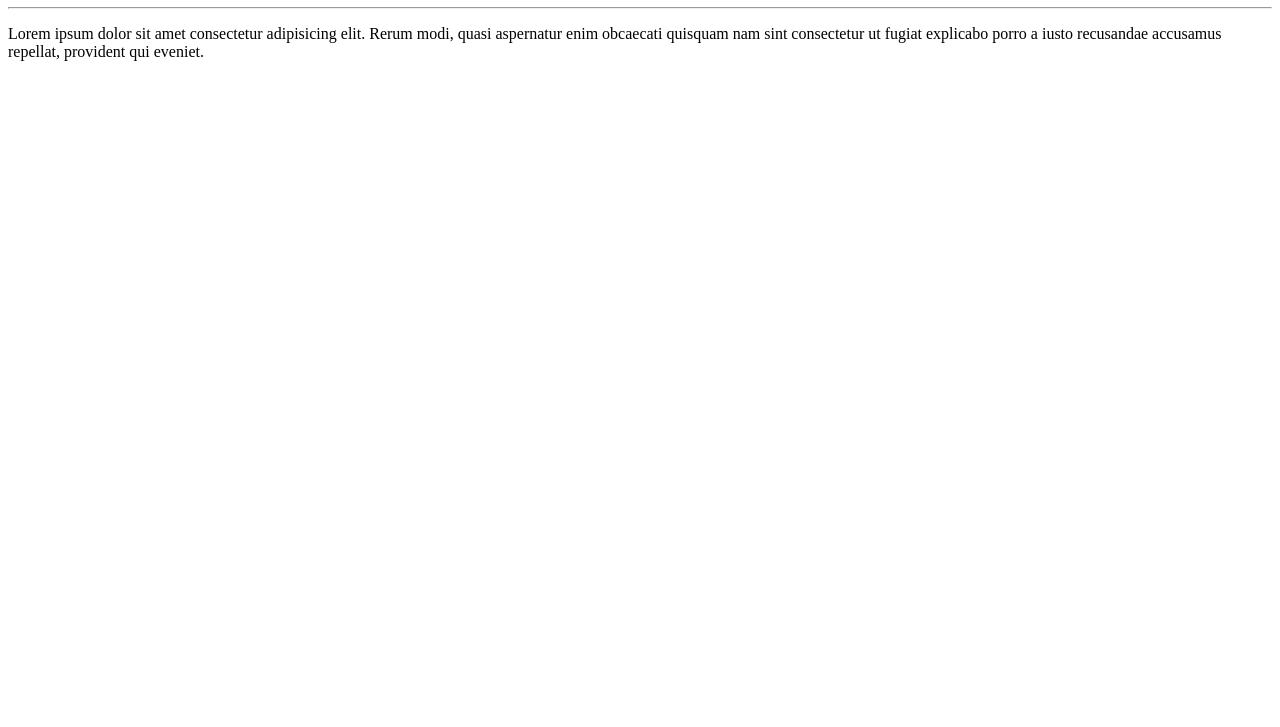
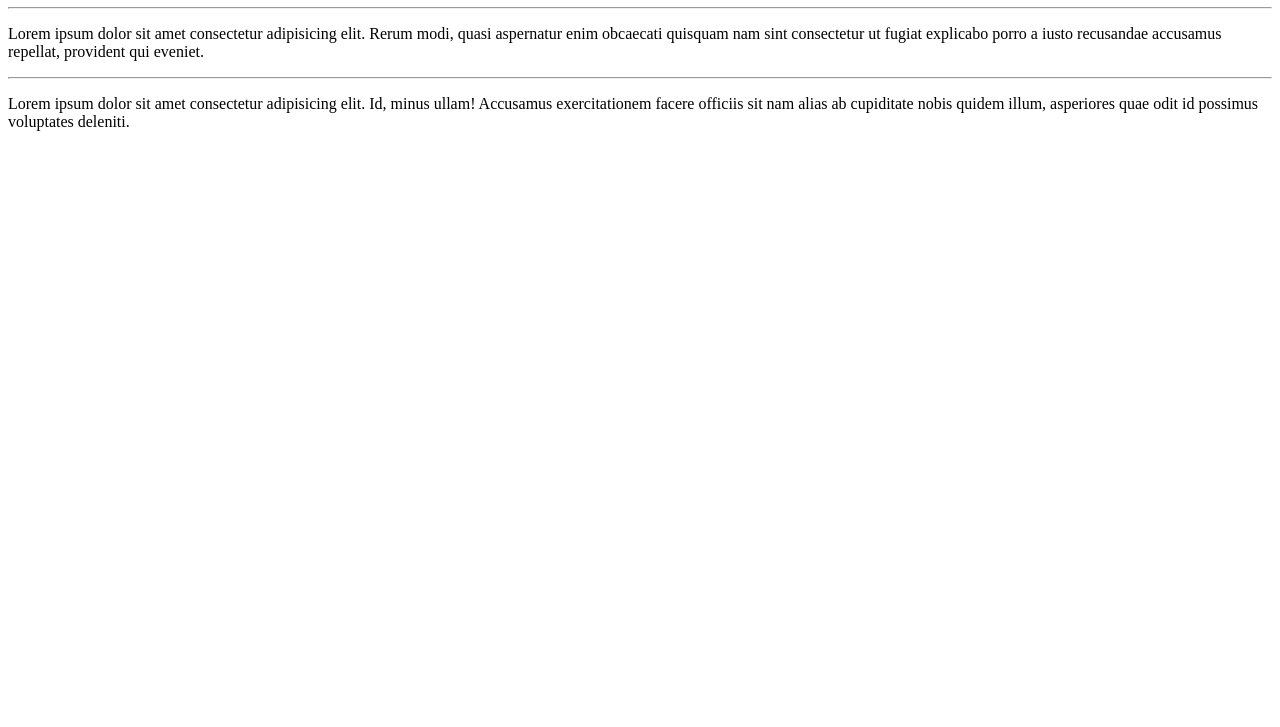
Before and after one commit to LeandroDickmann/Curso_em_Videos, a plain HTML site: page site_exemplo/index.html in a window 1280 px wide. Shown: the part 73-800 px from the top of the page. Drawn offline with Linux system fonts and the light colour scheme.

Commit message:
Update index.html
Exemplo de atualização .

```diff
--- a/site_exemplo/index.html
+++ b/site_exemplo/index.html
@@ -10,5 +10,7 @@
     <h1>Ola,Mundo!</h1>
     <hr>
     <p>Lorem ipsum dolor sit amet consectetur adipisicing elit. Rerum modi, quasi aspernatur enim obcaecati quisquam nam sint consectetur ut fugiat explicabo porro a iusto recusandae accusamus repellat, provident qui eveniet.</p>
+    <hr>
+    <p>Lorem ipsum dolor sit amet consectetur adipisicing elit. Id, minus ullam! Accusamus exercitationem facere officiis sit nam alias ab cupiditate nobis quidem illum, asperiores quae odit id possimus voluptates deleniti.</p>
 </body>
 </html>
```
